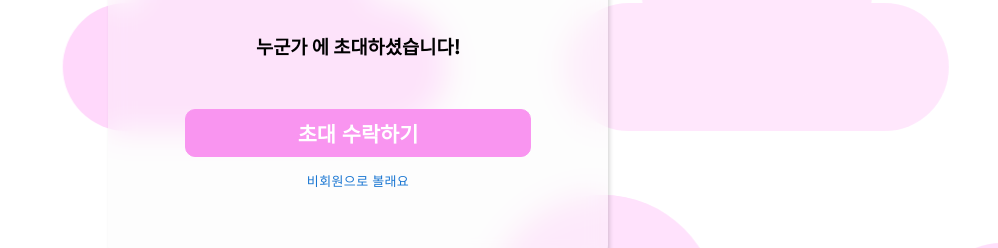
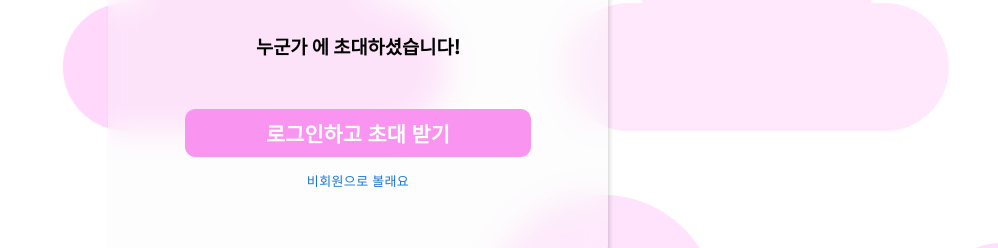
Before and after one commit to rkskekzzz/timong, a React (Create React App) app in the folder frontend/: page /invite in a window 1280 px wide. Shown: the part 285-533 px from the top of the page, without its empty margins (282-1280 px from the left). Built offline with nearby package versions, Linux system fonts and the light colour scheme; no server answers.

Commit message:
🐛 invite 로그인 기능 추가, 이름표시 문제 수정

```diff
--- a/frontend/src/Pages/Invite/Invite.tsx
+++ b/frontend/src/Pages/Invite/Invite.tsx
@@ -12,9 +12,11 @@ import { addSignedUserCalendar } from 'src/Hooks/firebaseRelation';
 import { fetchCalendarList } from 'src/Hooks/firebaseRelation';
 import { User } from 'src/Interface/UserType';
 import { UserContext } from 'src/App';
+import { useSign } from 'src/Utils/firebaseAuth';
 
 const Invite = () => {
   const { state, dispatch } = useContext(UserContext);
+  const { isSignedIn, handleSignIn } = useSign();
   const location = useLocation();
   const navi = useNavigate();
   const theme = useTheme();
@@ -24,7 +26,7 @@ const Invite = () => {
   const database_id = split_location[0].split('=')[1];
 
   const invitor_name =
-    split_location.length > 1 ?? split_location[1].split('=')[1];
+    split_location.length > 1 ? split_location[1].split('=')[1] : '';
 
   const createCalendarRelation = () => {
     for (let i = 0; i < state.calendarList.length; i++) {
@@ -78,9 +80,15 @@ const Invite = () => {
                 ` ${calendarName}에 초대하셨습니다!`}
             </h3>
             <div className="buttons">
-              <button id="accept" onClick={createCalendarRelation}>
-                초대 수락하기
-              </button>
+              {state.isSigned || isSignedIn ? (
+                <button id="accept" onClick={createCalendarRelation}>
+                  초대 수락하기
+                </button>
+              ) : (
+                <button id="accept" onClick={handleSignIn}>
+                  로그인하고 초대 받기
+                </button>
+              )}
               <Button
                 id="notAccept"
                 onClick={() => navi(`/${database_id}`)}
```
